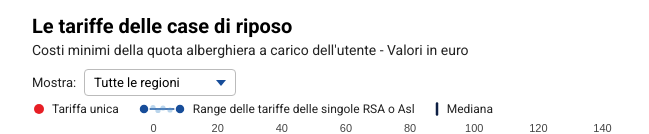
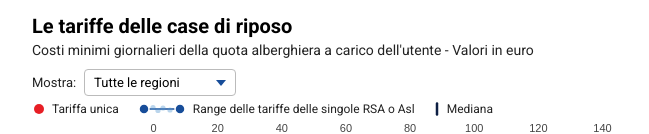
Before and after one commit to sapomnia/longevity, a plain HTML site: page tariffe-minime-case-di-riposo.html in a window 1280 px wide. Shown: the top 134 px of the page, without its empty margins (315-964 px from the left). Drawn offline with nearby package versions, Linux system fonts and the light colour scheme.

Commit message:
Tariffe: sottotitolo con "costi minimi giornalieri"
Co-Authored-By: Claude Opus 5.5 <noreply@anthropic.com>

```diff
--- a/tariffe-minime-case-di-riposo.html
+++ b/tariffe-minime-case-di-riposo.html
@@ -60,7 +60,7 @@
 <body>
 <div class="wrap" id="wrap">
   <h1>Le tariffe delle case di riposo</h1>
-  <p class="sub">Costi minimi della quota alberghiera a carico dell'utente - Valori in euro</p>
+  <p class="sub">Costi minimi giornalieri della quota alberghiera a carico dell'utente - Valori in euro</p>
   <div class="controls">
     <label for="sel">Mostra:</label>
     <select id="sel"></select>
```
